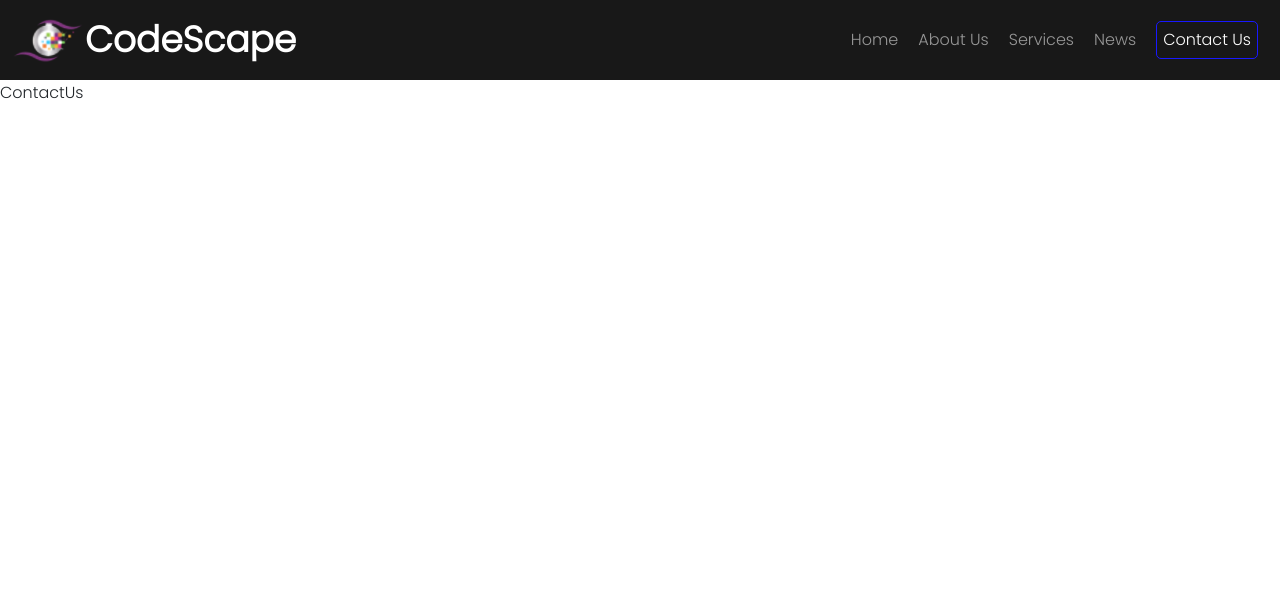
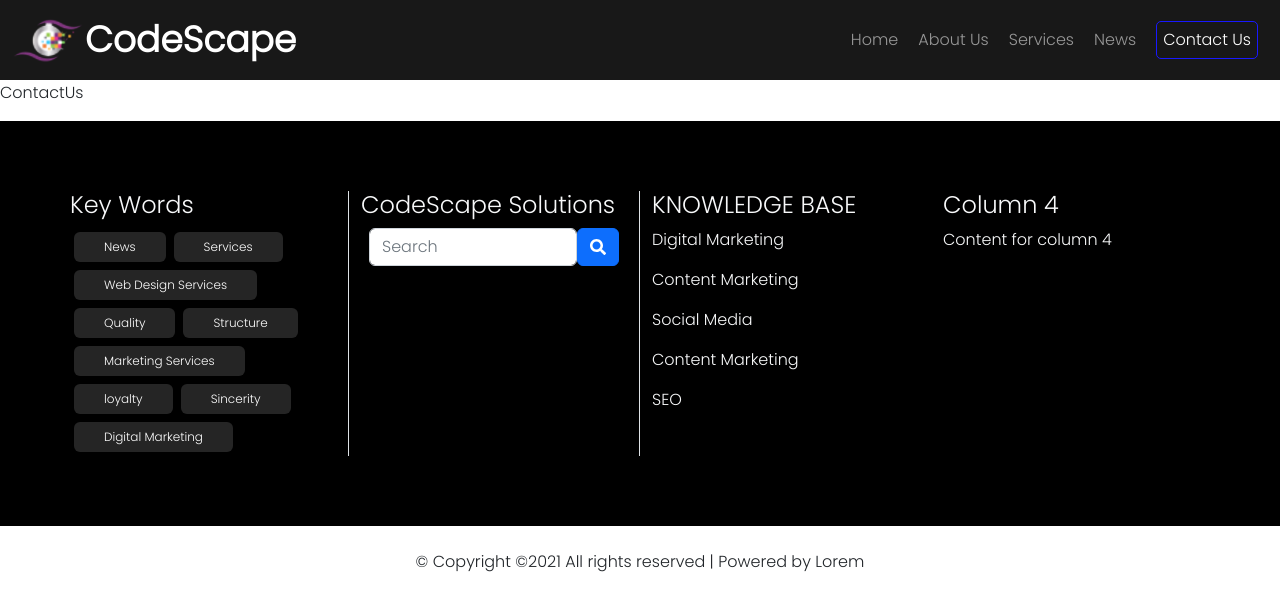
Before and after one commit to NoorAldeenAbuShehadeh/CompanyWebapp, a React (Create React App) app: page /ContactUs in a window 1280 px wide. Shown: the top 610 px of the page. Built offline with nearby package versions, Linux system fonts and the light colour scheme.

Commit message:
start footer UI and install firebase dependences

```diff
--- a/package.json
+++ b/package.json
@@ -7,6 +7,7 @@
     "@testing-library/react": "^13.4.0",
     "@testing-library/user-event": "^13.5.0",
     "bootstrap": "^5.2.3",
+    "firebase": "^9.22.0",
     "react": "^18.2.0",
     "react-bootstrap": "^2.7.4",
     "react-dom": "^18.2.0",
--- a/src/Components/AboutSection/subComponents/AboutComponent/Style.jsx
+++ b/src/Components/AboutSection/subComponents/AboutComponent/Style.jsx
@@ -2,9 +2,11 @@ import { createUseStyles } from "react-jss"
 
 const Style = createUseStyles((theme)=>({
     container:{
-        width:'380px',
+        maxWidth:'380px',
+        minWidth:'320px',
         borderRadius:'15px',
         padding:'30px',
+        margin:'10px'
     },
     image:{
         margin:'10px',
--- /dev/null
+++ b/src/Components/Footer.js/Style.jsx
@@ -0,0 +1,16 @@
+import { createUseStyles } from "react-jss"
+
+const Style = createUseStyles((theme)=>({
+    keyWord:{
+        fontSize:'12px',
+        backgroundColor:'rgba(196, 196, 196, 0.19)',
+        border:'none',
+        padding:'6px 30px'
+    },
+    container:{
+        backgroundColor: theme.colors.background,
+        padding:'70px'
+    }
+}))
+
+export default Style
--- /dev/null
+++ b/src/Components/Footer.js/index.js
@@ -0,0 +1,73 @@
+import React from "react";
+import {
+  Container,
+  Row,
+  Col,
+  Button,
+  Form,
+  FormControl,
+} from "react-bootstrap";
+import { FaSearch } from "react-icons/fa";
+import { useTheme } from "react-jss";
+import Style from "./Style";
+const Footer = () => {
+  const theme = useTheme();
+  const classes = Style({ theme });
+  return (
+    <>
+      <footer className={`text-light py-3`}>
+        <Container fluid className={classes.container}>
+          <Row>
+            <Col md={3} className="border-end">
+              <h4>Key Words</h4>
+              {[
+                "News",
+                "Services",
+                "Web Design Services",
+                "Quality",
+                "Structure",
+                "Marketing Services",
+                "loyalty",
+                "Sincerity",
+                "Digital Marketing",
+              ].map((item) => (
+                <Button
+                  variant="secondary"
+                  className={`m-1 ${classes.keyWord}`}
+                >
+                  {item}
+                </Button>
+              ))}
+            </Col>
+            <Col md={3} className="border-end ">
+              <h4>CodeScape Solutions</h4>
+              <Form className="d-flex m-2">
+                <FormControl type="text" placeholder="Search" />
+                <Button>
+                  <FaSearch />
+                </Button>
+              </Form>
+            </Col>
+            <Col md={3}>
+              <h4>KNOWLEDGE BASE</h4>
+              <p>Digital Marketing</p>
+              <p>Content Marketing</p>
+              <p>Social Media</p>
+              <p>Content Marketing</p>
+              <p>SEO</p>
+            </Col>
+            <Col md={3}>
+              <h4>Column 4</h4>
+              <p>Content for column 4</p>
+            </Col>
+          </Row>
+        </Container>
+      </footer>
+      <Container className="d-flex justify-content-center p-2">
+        © Copyright ©2021 All rights reserved | Powered by Lorem
+      </Container>
+    </>
+  );
+};
+
+export default Footer;
--- a/src/Layout/PageLayout.js
+++ b/src/Layout/PageLayout.js
@@ -1,5 +1,6 @@
 import React, { useState } from "react"
 import { Outlet } from "react-router-dom"
+import Footer from "../Components/Footer.js"
 import Navigation from "../Components/Navigation"
 import { routeNames } from "../Utils/Utils"
 
@@ -10,6 +11,7 @@ function PageLayout() {
     <div>
       <Navigation activeTab={activeTab} />
       <Outlet context={setActiveTab} />
+      <Footer />
     </div>
   )
 }
```
Also changed, not shown: src/Firebase/LogInFirebase.js (added, +10 -0 lines), src/Firebase/SignUpFirebase.js (added, +10 -0 lines), src/Firebase/StoreNewData.js (added, +15 -0 lines), src/Firebase/index.js (added, +17 -0 lines), 1 other file (tests, documents, lock files or other folders).
